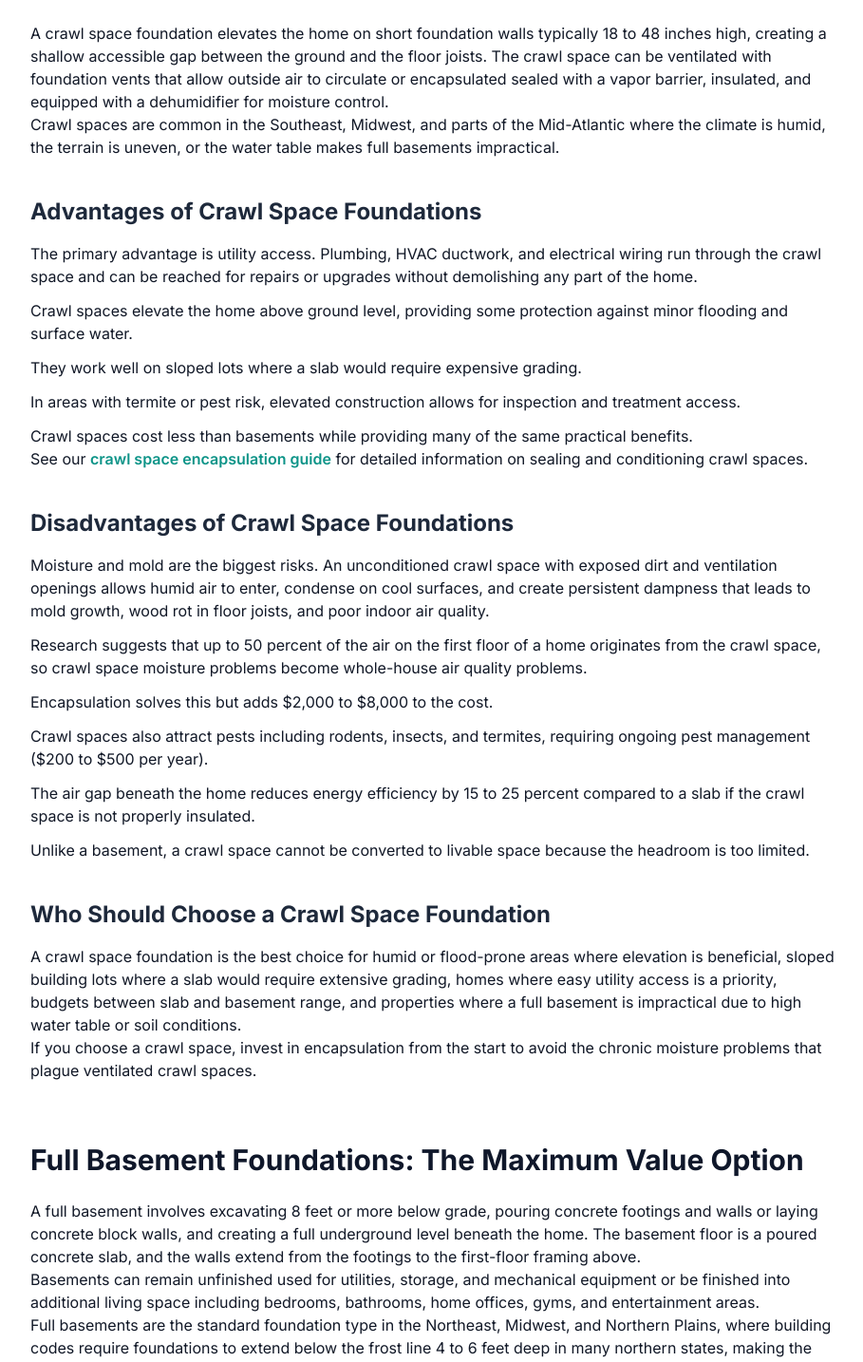
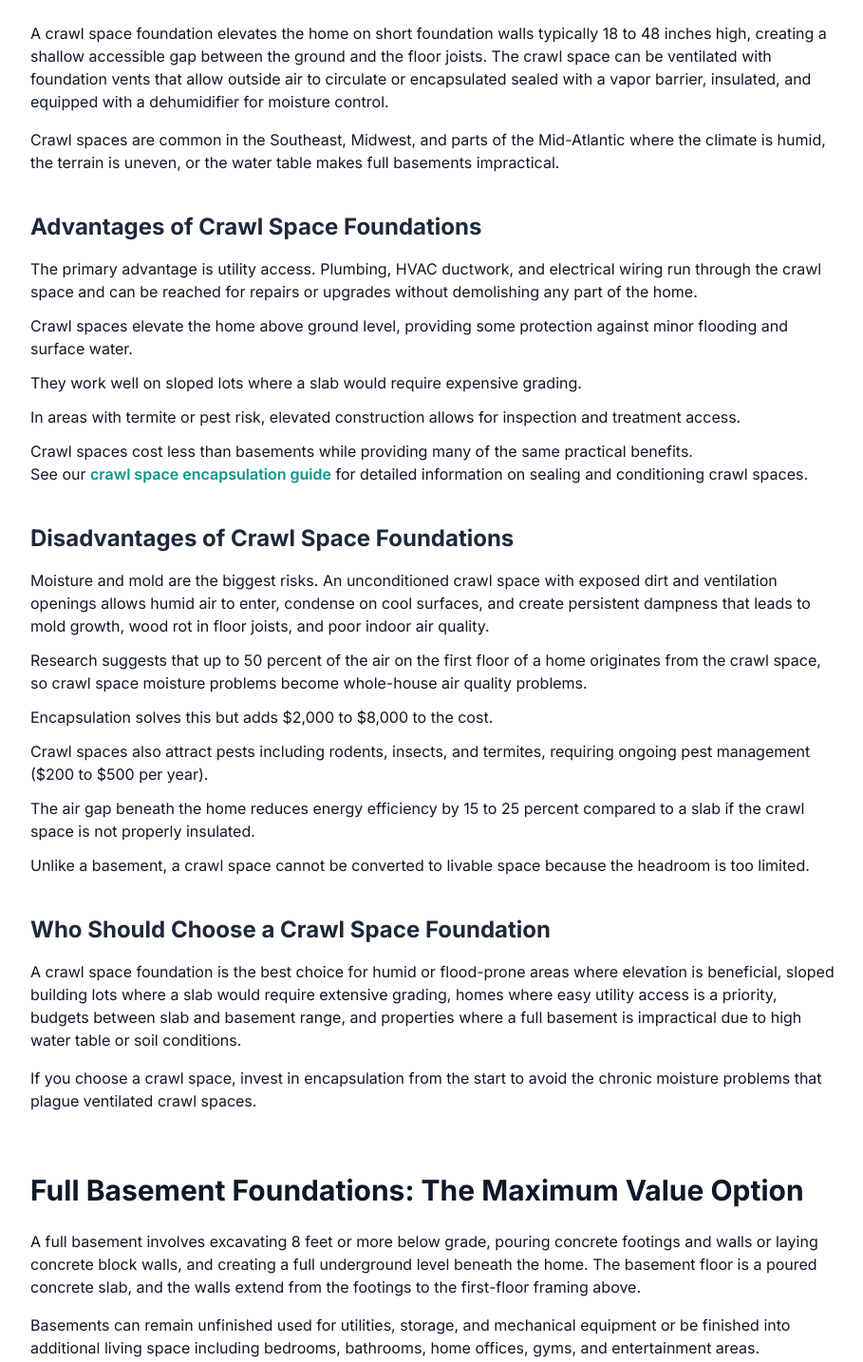
Before and after one commit to thebasementguide2026/basement-guide, a Next.js app: page /articles/basement-vs-crawl-space-vs-slab in a window 1280 px wide. Shown: the part 3633-5067 px from the top of the page at 95% size, without its empty margins (184-1093 px from the left). Built offline with nearby package versions, Linux system fonts and the light colour scheme.

Commit message:
Fix paragraph spacing in Crawl Space, Who Should Choose, and Full Basement sections

```diff
--- a/app/articles/basement-vs-crawl-space-vs-slab/page.tsx
+++ b/app/articles/basement-vs-crawl-space-vs-slab/page.tsx
@@ -193,7 +193,7 @@ export default function FoundationComparisonArticle() {
           {/* Crawl Space Foundations */}
           <h2 className='text-3xl font-bold text-slate-900 mt-16 mb-6'>Crawl Space Foundations: The Middle Ground</h2>
           <p>A crawl space foundation elevates the home on short foundation walls typically 18 to 48 inches high, creating a shallow accessible gap between the ground and the floor joists. The crawl space can be ventilated with foundation vents that allow outside air to circulate or encapsulated sealed with a vapor barrier, insulated, and equipped with a dehumidifier for moisture control.</p>
-          <p>Crawl spaces are common in the Southeast, Midwest, and parts of the Mid-Atlantic where the climate is humid, the terrain is uneven, or the water table makes full basements impractical.</p>
+          <p className='mt-4'>Crawl spaces are common in the Southeast, Midwest, and parts of the Mid-Atlantic where the climate is humid, the terrain is uneven, or the water table makes full basements impractical.</p>
 
           <h3 className='text-2xl font-bold text-slate-800 mt-10 mb-4'>Advantages of Crawl Space Foundations</h3>
           <ul className='space-y-3'>
@@ -217,13 +217,13 @@ export default function FoundationComparisonArticle() {
 
           <h3 className='text-2xl font-bold text-slate-800 mt-10 mb-4'>Who Should Choose a Crawl Space Foundation</h3>
           <p>A crawl space foundation is the best choice for humid or flood-prone areas where elevation is beneficial, sloped building lots where a slab would require extensive grading, homes where easy utility access is a priority, budgets between slab and basement range, and properties where a full basement is impractical due to high water table or soil conditions.</p>
-          <p>If you choose a crawl space, invest in encapsulation from the start to avoid the chronic moisture problems that plague ventilated crawl spaces.</p>
+          <p className='mt-4'>If you choose a crawl space, invest in encapsulation from the start to avoid the chronic moisture problems that plague ventilated crawl spaces.</p>
 
           {/* Full Basement Foundations */}
           <h2 className='text-3xl font-bold text-slate-900 mt-16 mb-6'>Full Basement Foundations: The Maximum Value Option</h2>
           <p>A full basement involves excavating 8 feet or more below grade, pouring concrete footings and walls or laying concrete block walls, and creating a full underground level beneath the home. The basement floor is a poured concrete slab, and the walls extend from the footings to the first-floor framing above.</p>
-          <p>Basements can remain unfinished used for utilities, storage, and mechanical equipment or be finished into additional living space including bedrooms, bathrooms, home offices, gyms, and entertainment areas.</p>
-          <p>Full basements are the standard foundation type in the Northeast, Midwest, and Northern Plains, where building codes require foundations to extend below the frost line 4 to 6 feet deep in many northern states, making the cost difference between a crawl space and a full basement relatively small.</p>
+          <p className='mt-4'>Basements can remain unfinished used for utilities, storage, and mechanical equipment or be finished into additional living space including bedrooms, bathrooms, home offices, gyms, and entertainment areas.</p>
+          <p className='mt-4'>Full basements are the standard foundation type in the Northeast, Midwest, and Northern Plains, where building codes require foundations to extend below the frost line 4 to 6 feet deep in many northern states, making the cost difference between a crawl space and a full basement relatively small.</p>
 
           <h3 className='text-2xl font-bold text-slate-800 mt-10 mb-4'>Advantages of Full Basement Foundations</h3>
           <ul className='space-y-3'>
```
